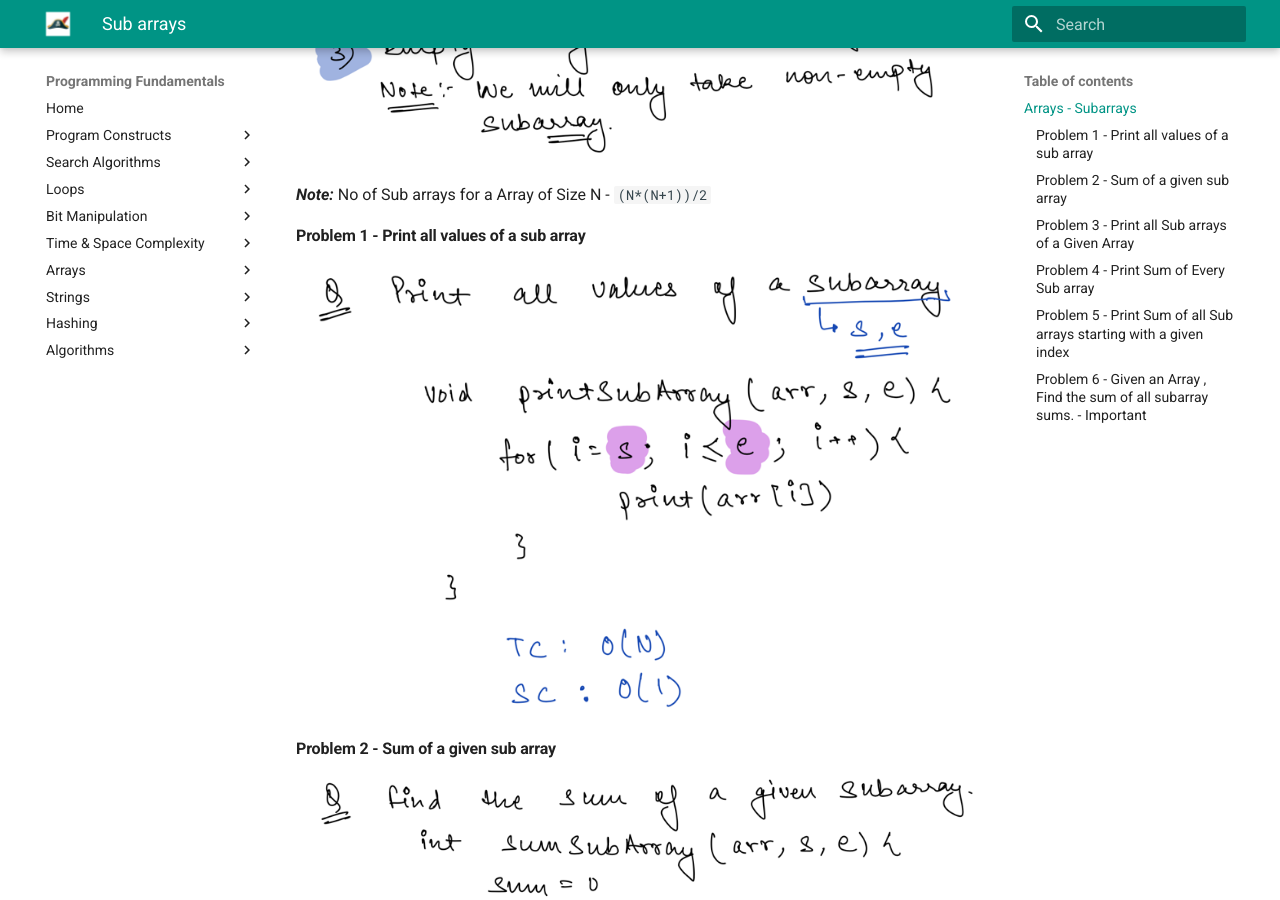
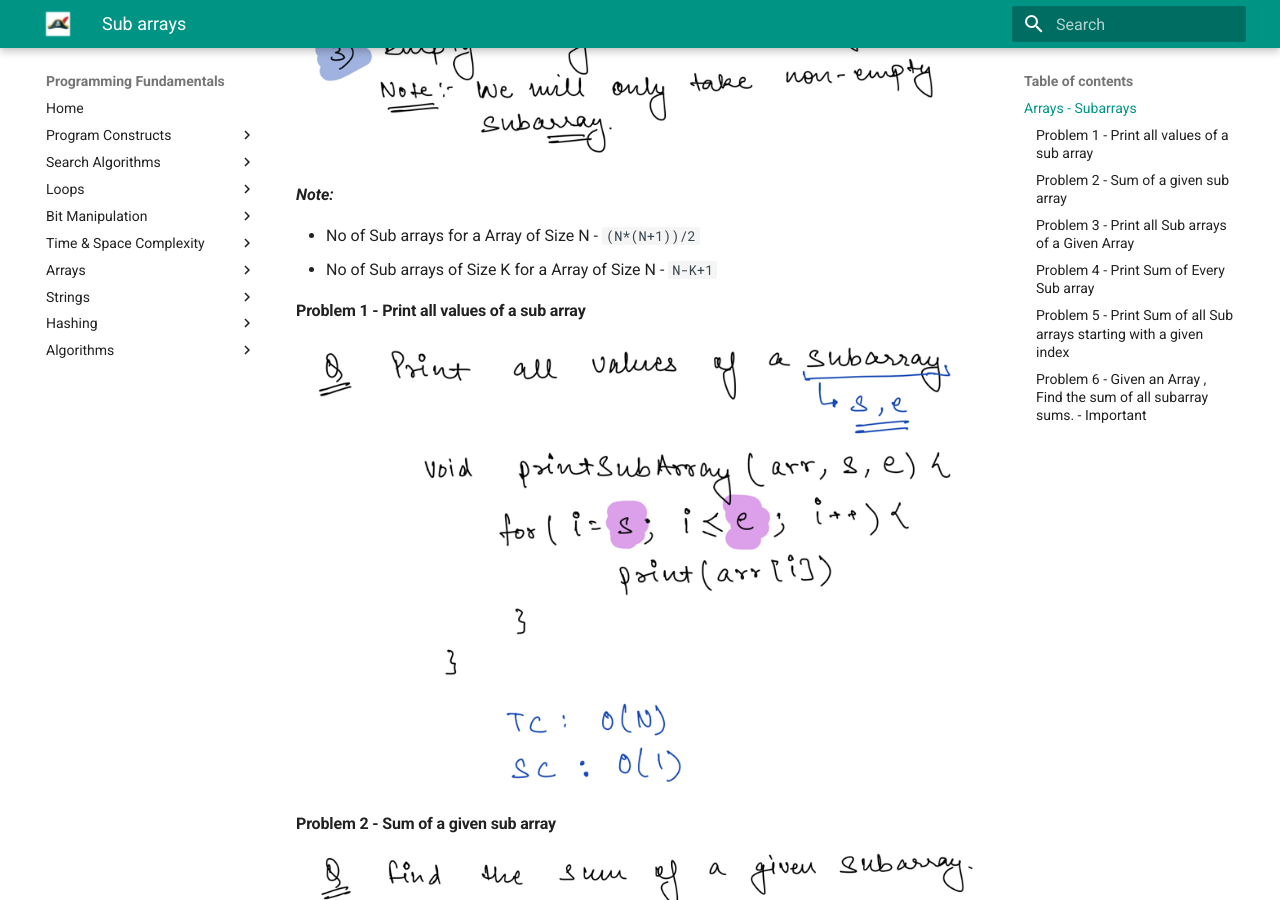
Before and after one commit to santosh-1987/programming-fundamentals, an MkDocs documentation site: the page built from docs/arrays/sub_arrays.md, in a window 1280 px wide and 900 px high, scrolled down 514 px. Built offline with MkDocs 1.6.1 and Material for MkDocs 9.7.7, drawn with Linux system fonts in a browser that asks for light colours; the version menu is left out.

```diff
--- a/docs/arrays/sub_arrays.md
+++ b/docs/arrays/sub_arrays.md
@@ -9,7 +9,10 @@
 
 ![sub_array_defn](../assets/images/arrays/sub_array/sub_array_defn.png)
 
-**_Note:_** No of Sub arrays for a Array of Size N - `(N*(N+1))/2`
+**_Note:_**
+
+- No of Sub arrays for a Array of Size N - `(N*(N+1))/2`
+- No of Sub arrays of Size K for a Array of Size N - `N-K+1`
 
 ### Problem 1 - Print all values of a sub array
 
```
